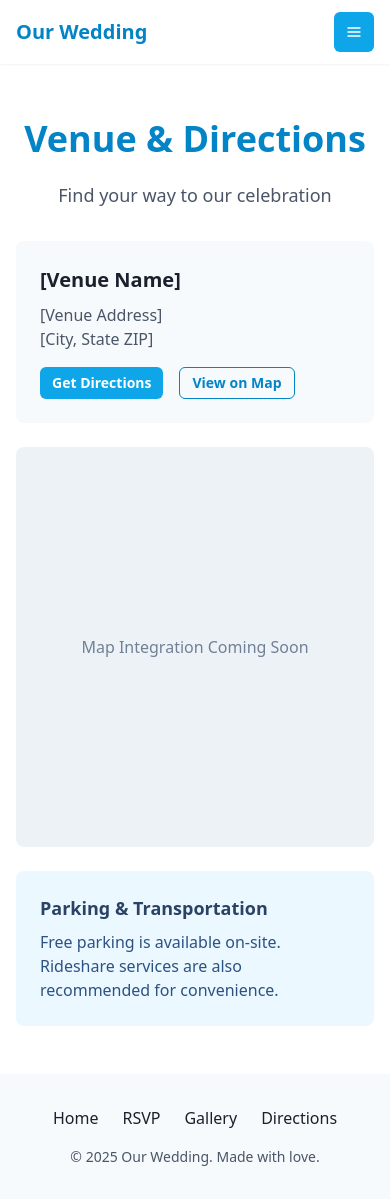
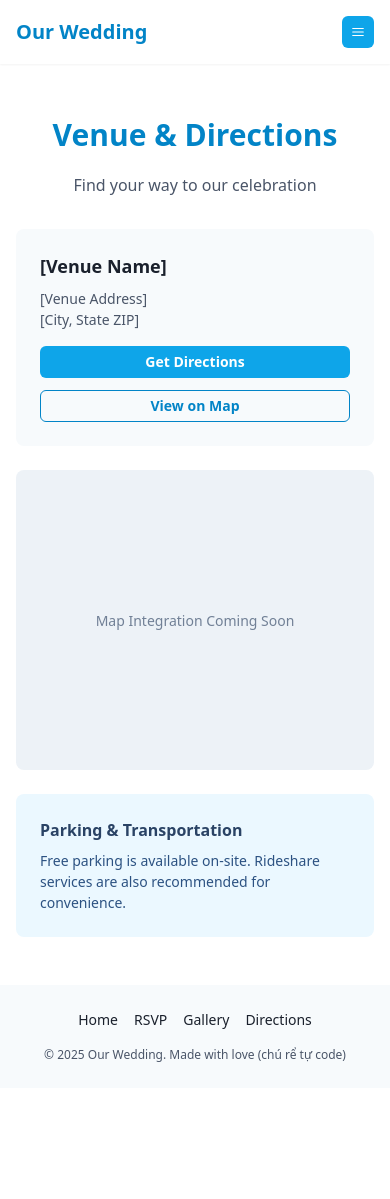
Before and after one commit to phamquanganh31101998/wedding-invitation, a Next.js app: page /directions in a window 390 px wide. After the commit the page ends 1088 px from the top, so only its background shows below. Built offline with nearby package versions, Linux system fonts and the light colour scheme.

Commit message:
fix: layout mobile first

```diff
--- a/src/app/directions/page.tsx
+++ b/src/app/directions/page.tsx
@@ -1,44 +1,52 @@
 'use client';
 
 import Layout from '@/components/layout/Layout';
-import { Container, VStack, Text, Box, HStack, Button } from '@chakra-ui/react';
+import { VStack, Text, Box, HStack, Button } from '@chakra-ui/react';
 
 export default function Directions() {
   return (
     <Layout>
-      <Container maxW="4xl" py={12}>
-        <VStack spacing={8}>
+      <VStack spacing={8} py={12}>
         <Box textAlign="center">
-            <Text fontSize="4xl" fontWeight="bold" color="brand.600" mb={4}>
+          <Text
+            fontSize={{ base: '3xl', sm: '4xl' }}
+            fontWeight="bold"
+            color="brand.600"
+            mb={4}
+          >
             Venue & Directions
           </Text>
-            <Text fontSize="lg" color="gray.600">
+          <Text fontSize={{ base: 'md', sm: 'lg' }} color="gray.600" px={2}>
             Find your way to our celebration
           </Text>
         </Box>
 
         <VStack spacing={6} w="full">
           <Box p={6} bg="gray.50" borderRadius="lg" w="full">
-              <Text fontSize="xl" fontWeight="semibold" mb={2}>
+            <Text
+              fontSize={{ base: 'lg', sm: 'xl' }}
+              fontWeight="semibold"
+              mb={2}
+            >
               [Venue Name]
             </Text>
-              <Text color="gray.600" mb={4}>
+            <Text color="gray.600" mb={4} fontSize="sm">
               [Venue Address]
               <br />
               [City, State ZIP]
             </Text>
-              <HStack spacing={4}>
-                <Button colorScheme="brand" size="sm">
+            <VStack spacing={3} align="stretch">
+              <Button colorScheme="brand" size="sm" w="full">
                 Get Directions
               </Button>
-                <Button variant="outline" size="sm">
+              <Button variant="outline" size="sm" w="full">
                 View on Map
               </Button>
-              </HStack>
+            </VStack>
           </Box>
 
           <Box
-              h="400px"
+            h="300px"
             bg="gray.100"
             borderRadius="lg"
             w="full"
@@ -46,21 +54,27 @@ export default function Directions() {
             alignItems="center"
             justifyContent="center"
           >
-              <Text color="gray.500">Map Integration Coming Soon</Text>
+            <Text color="gray.500" fontSize="sm">
+              Map Integration Coming Soon
+            </Text>
           </Box>
 
           <Box p={6} bg="blue.50" borderRadius="lg" w="full">
-              <Text fontSize="lg" fontWeight="semibold" mb={2} color="blue.800">
+            <Text
+              fontSize={{ base: 'md', sm: 'lg' }}
+              fontWeight="semibold"
+              mb={2}
+              color="blue.800"
+            >
               Parking & Transportation
             </Text>
-              <Text color="blue.700">
+            <Text color="blue.700" fontSize="sm">
               Free parking is available on-site. Rideshare services are also
               recommended for convenience.
             </Text>
           </Box>
         </VStack>
       </VStack>
-      </Container>
     </Layout>
   );
 }
--- a/src/app/globals.css
+++ b/src/app/globals.css
@@ -12,15 +12,10 @@
   --font-mono: var(--font-geist-mono);
 }
 
-@media (prefers-color-scheme: dark) {
-  :root {
-    --background: #0a0a0a;
-    --foreground: #ededed;
-  }
+body {
+  background: #ffffff;
+  color: var(--foreground);
+  font-family: var(--font-geist-sans), Arial, Helvetica, sans-serif;
+  margin: 0;
+  padding: 0;
 }
-
-body {
-  background: var(--background);
-  color: var(--foreground);
-  font-family: Arial, Helvetica, sans-serif;
-}
--- a/src/app/rsvp/page.tsx
+++ b/src/app/rsvp/page.tsx
@@ -1,33 +1,36 @@
 'use client';
 
 import Layout from '@/components/layout/Layout';
-import { Container, VStack, Text, Box } from '@chakra-ui/react';
+import { VStack, Text, Box } from '@chakra-ui/react';
 
 export default function RSVP() {
   return (
     <Layout>
-      <Container maxW="4xl" py={12}>
-        <VStack spacing={8}>
+      <VStack spacing={8} py={12}>
         <Box textAlign="center">
-            <Text fontSize="4xl" fontWeight="bold" color="brand.600" mb={4}>
+          <Text
+            fontSize={{ base: '3xl', sm: '4xl' }}
+            fontWeight="bold"
+            color="brand.600"
+            mb={4}
+          >
             RSVP
           </Text>
-            <Text fontSize="lg" color="gray.600">
+          <Text fontSize={{ base: 'md', sm: 'lg' }} color="gray.600" px={2}>
             Please let us know if you can join us for our special day
           </Text>
         </Box>
 
-          <Box p={8} bg="gray.50" borderRadius="lg" w="full" maxW="md">
+        <Box p={6} bg="gray.50" borderRadius="lg" w="full">
           <Text fontSize="lg" textAlign="center" color="gray.700">
             RSVP Form Coming Soon
           </Text>
           <Text fontSize="sm" textAlign="center" color="gray.500" mt={2}>
-              This will include form fields for name, attendance, guest count,
-              and message
+            This will include form fields for name, attendance, guest count, and
+            message
           </Text>
         </Box>
       </VStack>
-      </Container>
     </Layout>
   );
 }
--- a/src/components/layout/Footer.tsx
+++ b/src/components/layout/Footer.tsx
@@ -5,24 +5,39 @@ import { Box, Container, Text, VStack, HStack, Link } from '@chakra-ui/react';
 const Footer = () => {
   return (
     <Box bg="gray.50" mt="auto">
-      <Container maxW="7xl" px={{ base: 4, md: 8 }} py={8}>
+      <Container
+        maxW={{
+          base: '100%', // Mobile: 100% width
+          sm: '420px', // Tablet: 420px max-width
+          md: '420px', // Desktop: 420px max-width
+          lg: '420px', // Large: 420px max-width
+          xl: '420px', // XL: 420px max-width
+        }}
+        px={{ base: 4, sm: 6 }}
+        mx="auto"
+        py={6}
+      >
         <VStack spacing={4}>
-          <HStack spacing={6} flexWrap="wrap" justify="center">
-            <Link href="/" _hover={{ color: 'brand.600' }}>
+          <HStack spacing={4} flexWrap="wrap" justify="center">
+            <Link href="/" _hover={{ color: 'brand.600' }} fontSize="sm">
               Home
             </Link>
-            <Link href="/rsvp" _hover={{ color: 'brand.600' }}>
+            <Link href="/rsvp" _hover={{ color: 'brand.600' }} fontSize="sm">
               RSVP
             </Link>
-            <Link href="/gallery" _hover={{ color: 'brand.600' }}>
+            <Link href="/gallery" _hover={{ color: 'brand.600' }} fontSize="sm">
               Gallery
             </Link>
-            <Link href="/directions" _hover={{ color: 'brand.600' }}>
+            <Link
+              href="/directions"
+              _hover={{ color: 'brand.600' }}
+              fontSize="sm"
+            >
               Directions
             </Link>
           </HStack>
-          <Text fontSize="sm" color="gray.600" textAlign="center">
-            © 2025 Our Wedding. Made with love.
+          <Text fontSize="xs" color="gray.600" textAlign="center">
+            © 2025 Our Wedding. Made with love (chú rể tự code)
           </Text>
         </VStack>
       </Container>
--- a/src/components/layout/Header.tsx
+++ b/src/components/layout/Header.tsx
@@ -26,18 +26,29 @@ const Header = () => {
 
   return (
     <Box bg="white" boxShadow="sm" position="sticky" top={0} zIndex={1000}>
-      <Container maxW="7xl" px={{ base: 4, md: 8 }}>
+      <Container
+        maxW={{
+          base: '100%', // Mobile: 100% width
+          sm: '420px', // Tablet: 420px max-width
+          md: '420px', // Desktop: 420px max-width
+          lg: '420px', // Large: 420px max-width
+          xl: '420px', // XL: 420px max-width
+        }}
+        px={{ base: 4, sm: 6 }}
+        mx="auto"
+      >
         <Flex h={16} alignItems="center" justifyContent="space-between">
           {/* Logo/Title */}
           <Text fontSize="xl" fontWeight="bold" color="brand.600">
             Our Wedding
           </Text>
 
-          {/* Desktop Navigation */}
-          <HStack spacing={8} display={{ base: 'none', md: 'flex' }}>
+          {/* Desktop Navigation - Show on larger screens within mobile layout */}
+          <HStack spacing={4} display={{ base: 'none', sm: 'flex' }}>
             {navItems.map((item) => (
               <Link key={item.label} href={item.href}>
                 <Text
+                  fontSize="sm"
                   _hover={{ color: 'brand.600', textDecoration: 'underline' }}
                   transition="all 0.2s"
                 >
@@ -49,21 +60,26 @@ const Header = () => {
 
           {/* Mobile menu button */}
           <IconButton
-            size="md"
+            size="sm"
             icon={isOpen ? <CloseIcon /> : <HamburgerIcon />}
             aria-label="Toggle menu"
-            display={{ base: 'flex', md: 'none' }}
+            display={{ base: 'flex', sm: 'none' }}
             onClick={onToggle}
           />
         </Flex>
 
         {/* Mobile Navigation */}
         {isOpen && (
-          <Box pb={4} display={{ base: 'block', md: 'none' }}>
+          <Box pb={4} display={{ base: 'block', sm: 'none' }}>
             <VStack spacing={2} align="start">
               {navItems.map((item) => (
                 <Link key={item.label} href={item.href}>
-                  <Button variant="ghost" w="full" justifyContent="flex-start">
+                  <Button
+                    variant="ghost"
+                    w="full"
+                    justifyContent="flex-start"
+                    size="sm"
+                  >
                     {item.label}
                   </Button>
                 </Link>
--- a/src/components/layout/Layout.tsx
+++ b/src/components/layout/Layout.tsx
@@ -1,6 +1,6 @@
 'use client';
 
-import { Box, Flex } from '@chakra-ui/react';
+import { Box, Flex, Container } from '@chakra-ui/react';
 import Header from './Header';
 import Footer from './Footer';
 
@@ -10,10 +10,22 @@ interface LayoutProps {
 
 const Layout = ({ children }: LayoutProps) => {
   return (
-    <Flex direction="column" minH="100vh">
+    <Flex direction="column" minH="100vh" bg="white">
       <Header />
       <Box flex="1" as="main">
-        {children}
+        <Container
+          maxW={{
+            base: '100%', // Mobile: 100% width
+            sm: '420px', // Tablet: 420px max-width
+            md: '420px', // Desktop: 420px max-width
+            lg: '420px', // Large: 420px max-width
+            xl: '420px', // XL: 420px max-width
+          }}
+          px={{ base: 4, sm: 6 }}
+          mx="auto"
+        >
+          {children}
+        </Container>
       </Box>
       <Footer />
     </Flex>
--- a/src/components/providers/ChakraProviders.tsx
+++ b/src/components/providers/ChakraProviders.tsx
@@ -6,6 +6,14 @@ const theme = extendTheme({
   config: {
     initialColorMode: 'light',
     useSystemColorMode: false,
+  },
+  styles: {
+    global: {
+      body: {
+        bg: 'white',
+        color: 'gray.800',
+      },
+    },
   },
   colors: {
     brand: {
@@ -26,12 +34,12 @@ const theme = extendTheme({
     body: 'var(--font-geist-sans)',
   },
   breakpoints: {
-    base: '0em', // 0px
-    sm: '30em', // ~480px
-    md: '48em', // ~768px
-    lg: '62em', // ~992px
-    xl: '80em', // ~1280px
-    '2xl': '96em', // ~1536px
+    base: '0em', // 0px - Mobile first
+    sm: '26.25em', // ~420px - Small tablets/large phones
+    md: '48em', // ~768px - Tablets
+    lg: '62em', // ~992px - Small desktops
+    xl: '80em', // ~1280px - Large desktops
+    '2xl': '96em', // ~1536px - Extra large
   },
   components: {
     Button: {
```
Also changed, not shown: src/app/gallery/page.tsx (+15 -10 lines), src/app/page.tsx (+14 -10 lines). Lines whose indentation alone changed are shown as unchanged.
